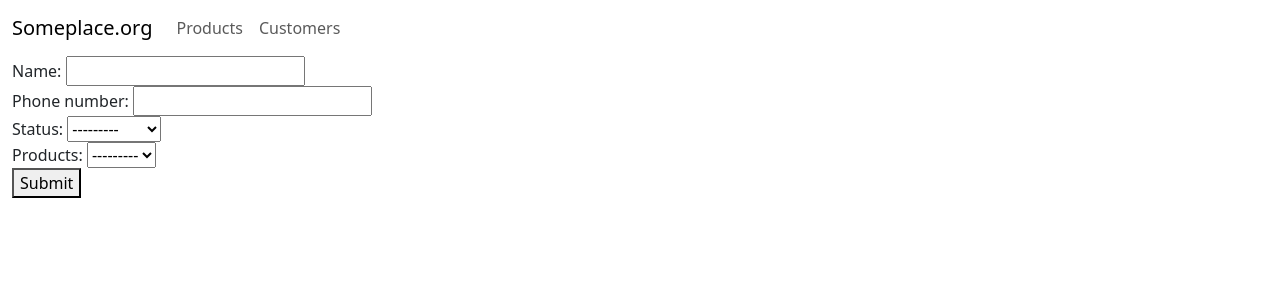
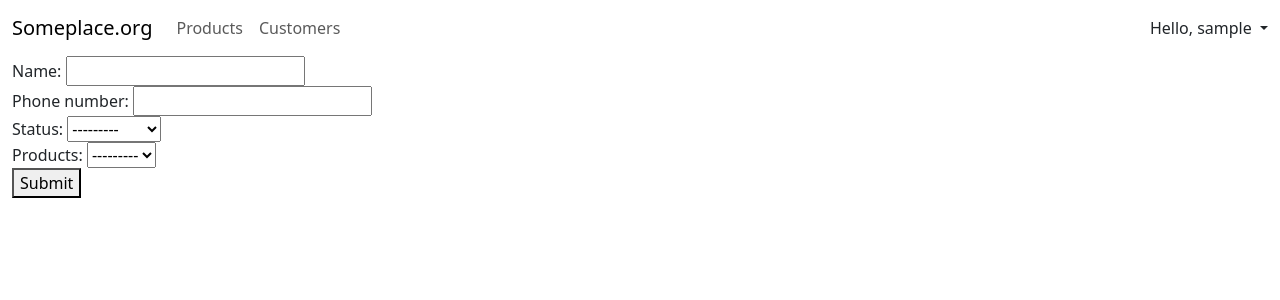
Before and after one commit to alhaan-org/django_practice, a Django app: page /create_customers/ in a window 1280 px wide. Shown: the top 300 px of the page. Run offline with Django 5.2, Linux system fonts and the light colour scheme; the visitor is signed in with stand-in values (Sample User, id 1).

Commit message:
feat: Added username and logut button

```diff
--- a/accounts/templates/accounts/navbar.html
+++ b/accounts/templates/accounts/navbar.html
@@ -1,7 +1,8 @@
 <nav class="navbar navbar-expand-lg" data-bs-theme="light">
   <div class="container-fluid">
     <a class="navbar-brand" href="{% url 'home' %}">Someplace.org</a>
-    <button class="navbar-toggler" type="button" data-bs-toggle="collapse" data-bs-target="#navbarSupportedContent" aria-controls="navbarSupportedContent" aria-expanded="false" aria-label="Toggle navigation">
+    <button class="navbar-toggler" type="button" data-bs-toggle="collapse" data-bs-target="#navbarSupportedContent"
+      aria-controls="navbarSupportedContent" aria-expanded="false" aria-label="Toggle navigation">
       <span class="navbar-toggler-icon"></span>
     </button>
     <div class="collapse navbar-collapse" id="navbarSupportedContent">
@@ -14,5 +15,13 @@
         </li>
       </ul>
     </div>
+    <div class="nav-item dropdown">
+      <a class="nav-link dropdown-toggle" href="#" role="button" data-bs-toggle="dropdown" aria-expanded="false">
+        Hello, {{request.user}}
+      </a>
+      <ul class="dropdown-menu">
+        <li><a class="dropdown-item" href="{% url 'logout' %}">Log out</a></li>
+      </ul>
+    </div>
   </div>
 </nav>
```
